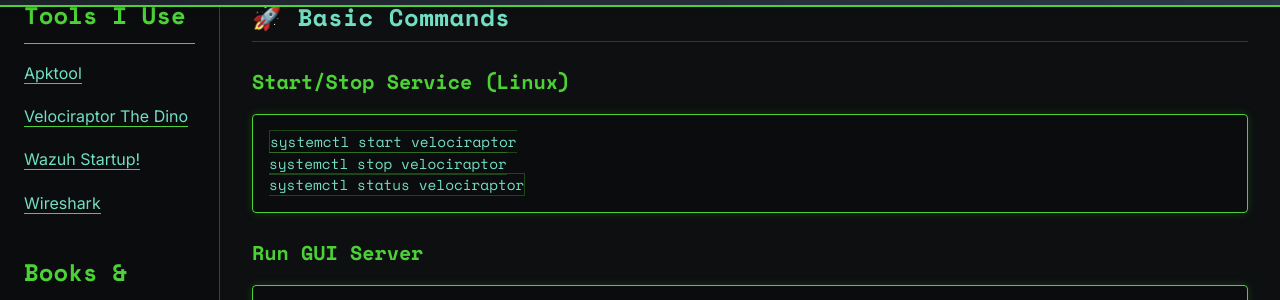
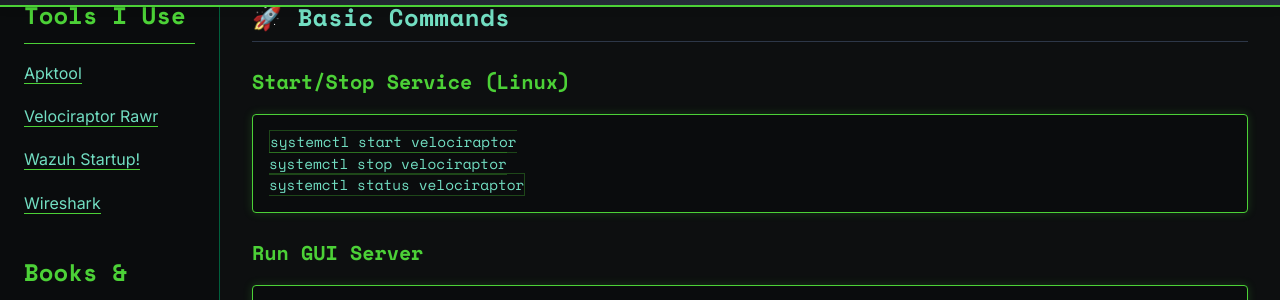
Before and after one commit to 171k/171k.github.io, a Jekyll site: the page built from _tools/velociraptor.md, in a window 1280 px wide and 900 px high, scrolled down 625 px. Shown: the part 154-454 px from the top of the window. Built offline with Jekyll 4.4.1, drawn with Linux system fonts in a browser that asks for light colours.

Commit message:
Update velociraptor.md

```diff
--- a/_tools/velociraptor.md
+++ b/_tools/velociraptor.md
@@ -1,5 +1,5 @@
 ---
-title: "Velociraptor The Dino"
+title: "Velociraptor Rawr"
 date: 2025-11-22
 ---
 
```
